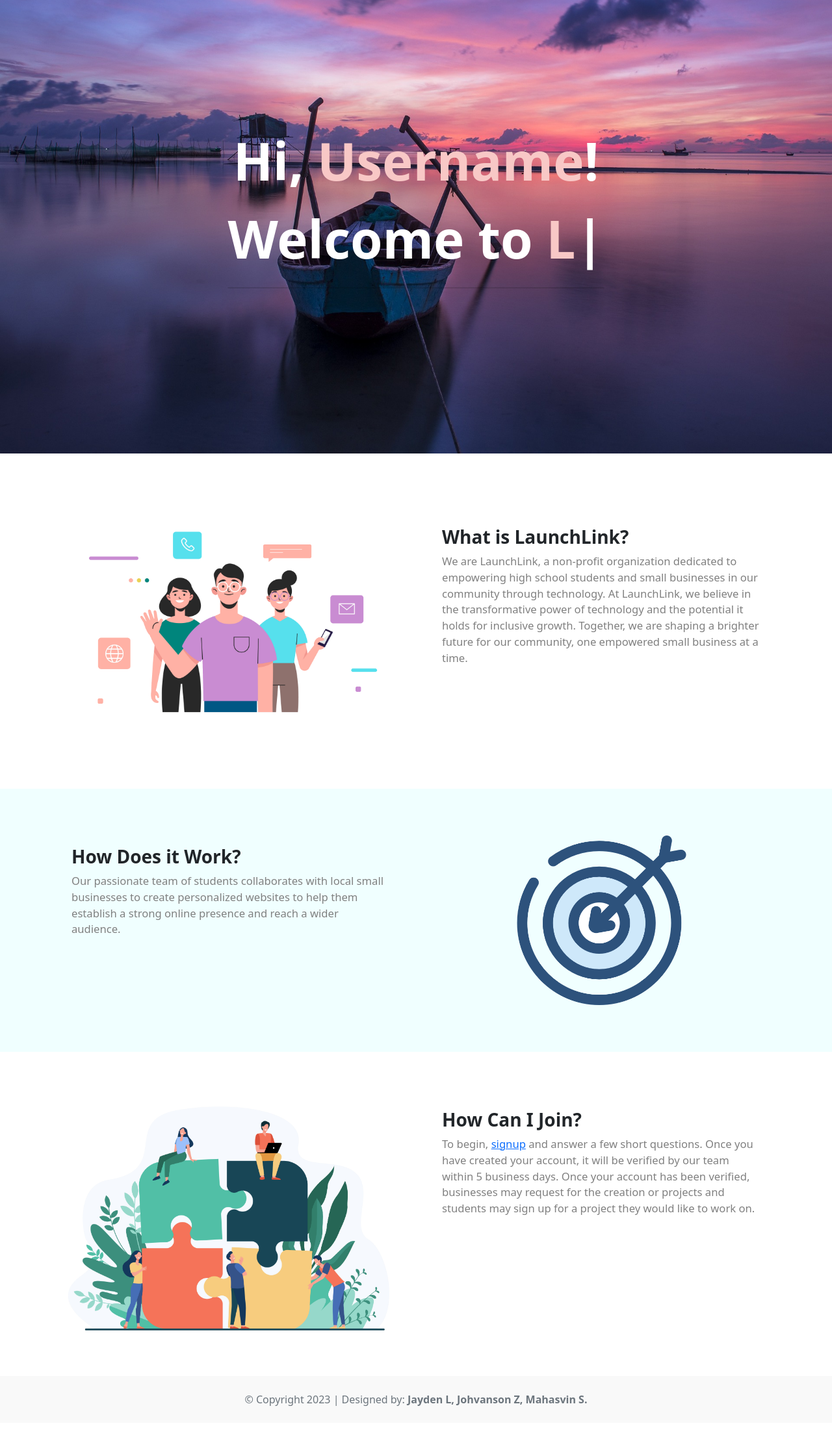
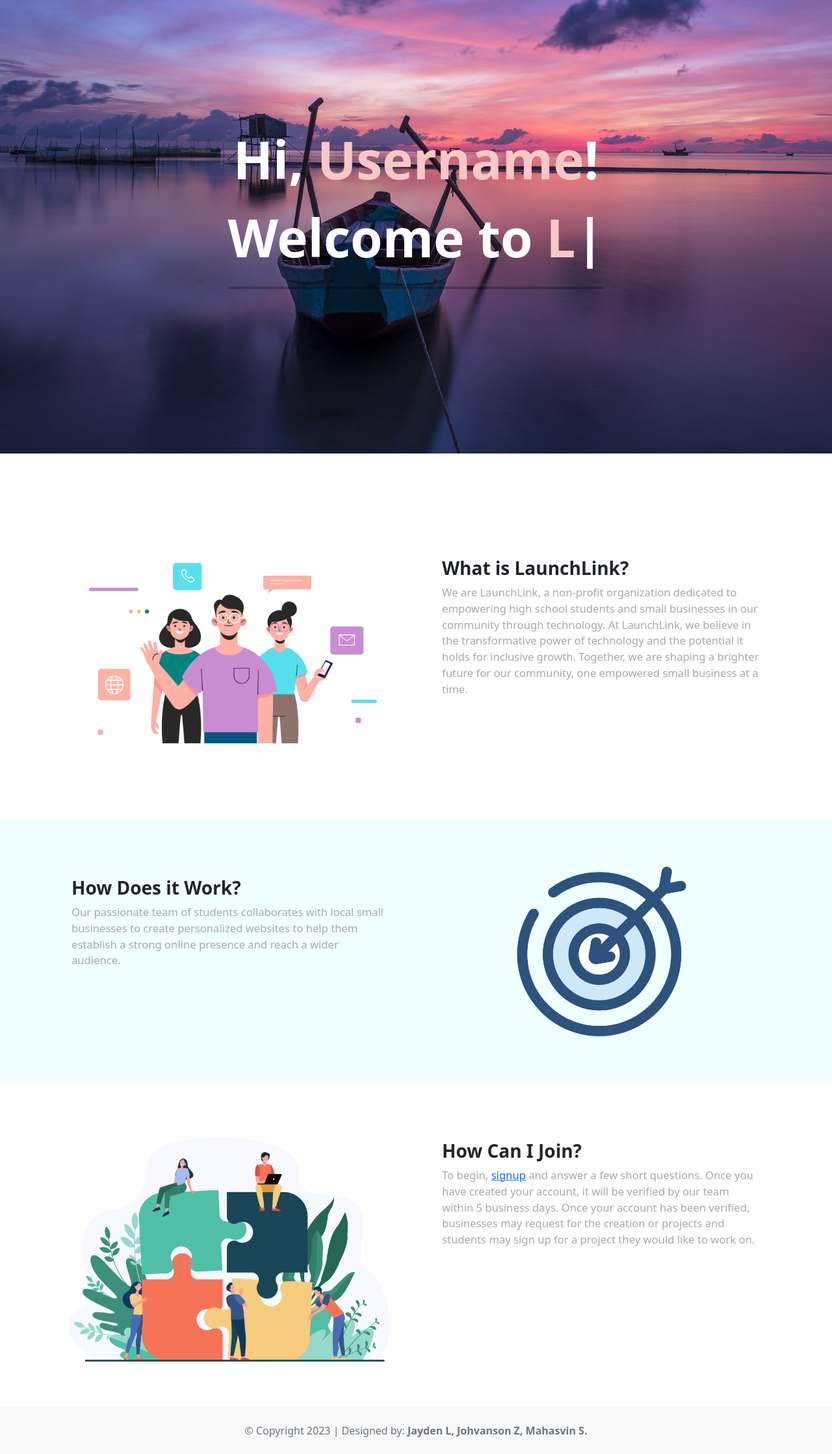
Before and after one commit to Mahasvin24/TechXelerate-LaunchLink, a Django app: page / in a window 1280 px wide. Shown: the part 102-2340 px from the top of the page at 65% size. Before the commit the page ends 2266 px from the top, so only its background shows below. Run offline with Django 4.2, Linux system fonts and the light colour scheme; some libraries are stand-ins or nearby versions.

Commit message:
Minor Front Page Edits (Font + Spacing + hr styling change)

```diff
--- a/about/static/about/css/home.css
+++ b/about/static/about/css/home.css
@@ -1,6 +1,6 @@
 @import url("https://fonts.googleapis.com/css2?family=Poppins:wght@500&display=swap");
 @import url("https://fonts.googleapis.com/css2?family=Nunito&display=swap");
-@import url("https://fonts.googleapis.com/css2?family=Work+Sans&display=swap");
+@import url("https://fonts.googleapis.com/css2?family=Comfortaa&display=swap");
 #welcome-image {
   width: 75vw;
   height: 80vh;
--- a/about/static/about/css/layout.css
+++ b/about/static/about/css/layout.css
@@ -1,6 +1,6 @@
 @import url("https://fonts.googleapis.com/css2?family=Poppins:wght@500&display=swap");
 @import url("https://fonts.googleapis.com/css2?family=Nunito&display=swap");
-@import url("https://fonts.googleapis.com/css2?family=Work+Sans&display=swap");
+@import url("https://fonts.googleapis.com/css2?family=Comfortaa&display=swap");
 *, *:before, *:after {
   -moz-box-sizing: border-box;
   -webkit-box-sizing: border-box;
@@ -8,7 +8,7 @@
 }
 
 body {
-  font-family: "Nunito", sans-serif;
+  font-family: "Comfortaa", cursive;
 }
 
 a {
@@ -89,7 +89,7 @@ nav a::before {
   position: absolute;
   top: 0%;
   width: 0%;
-  transition: all ease-in-out 250ms;
+  transition: all ease-in-out 300ms;
 }
 
 nav a:hover::before {
--- a/about/static/about/css/theme.css
+++ b/about/static/about/css/theme.css
@@ -1,5 +1,5 @@
 @import url("https://fonts.googleapis.com/css2?family=Poppins:wght@500&display=swap");
 @import url("https://fonts.googleapis.com/css2?family=Nunito&display=swap");
-@import url("https://fonts.googleapis.com/css2?family=Work+Sans&display=swap");
+@import url("https://fonts.googleapis.com/css2?family=Comfortaa&display=swap");
 
 /*# sourceMappingURL=theme.css.map */
--- a/about/static/about/sass/layout.scss
+++ b/about/static/about/sass/layout.scss
@@ -96,7 +96,7 @@ nav a::before {
     top: 0%;
     width: 0%;
 
-    transition: all ease-in-out 250ms;
+    transition: all ease-in-out 300ms;
 }
 
 nav a:hover::before {
--- a/about/static/about/sass/theme.scss
+++ b/about/static/about/sass/theme.scss
@@ -1,6 +1,6 @@
 @import url('https://fonts.googleapis.com/css2?family=Poppins:wght@500&display=swap');
 @import url('https://fonts.googleapis.com/css2?family=Nunito&display=swap');
-@import url('https://fonts.googleapis.com/css2?family=Work+Sans&display=swap');
+@import url('https://fonts.googleapis.com/css2?family=Comfortaa&display=swap');
 
 $background: #f6f9fb;
 $primary: #135cfd;
@@ -9,7 +9,7 @@ $font_color: black;
 $nav_hover: #DEE3FF;
 $image_background_color: #E1EFF6;
 $navbar_color: white;
-$font: 'Nunito', sans-serif;
+$font: 'Comfortaa', cursive;
 $nav_font: 'Poppins', sans-serif;
 $divisor_line_color: #32364d;
 
--- a/about/templates/about/home.html
+++ b/about/templates/about/home.html
@@ -36,7 +36,7 @@
       Hi,&nbsp;<span class="special-text">Username</span>!
       <br>Welcome to
       <span class="special-text auto-type"></span>
-      <hr style="background-color: black;">
+      <hr style="border: 2px solid black;">
     </p>
   </div>
 </div>
@@ -53,7 +53,7 @@
 </script>
 
 <!--About Us-->
-<br><br><br><br>
+<br><br><br><br><br><br>
 <div class="container px-4 text-center" style="flex-wrap: wrap;">
   <div class="row gx-5">
     <div class="col">
@@ -62,7 +62,7 @@
     <div class="col">
       <div class="p-3" style="text-align: left;">
         <h3><b>What is LaunchLink?</b></h3>
-        <p style="font-size: 1.3vw; color: gray;">
+        <p style="font-size: 1.3vw; color: darkgray;">
           We are LaunchLink, a non-profit organization dedicated to empowering high school students and small businesses in our community through technology. At LaunchLink, we believe in the transformative power of technology and the potential it holds for inclusive growth. Together, we are shaping a brighter future for our community, one empowered small business at a time.
         </p>
       </div>
@@ -79,7 +79,7 @@
       <div class="col">
         <div class="p-3" style="text-align: left;">
           <h3><b>How Does it Work?</b></h3>
-          <p style="font-size: 1.3vw; color: gray;"> Our passionate team of students collaborates with local small businesses to create personalized websites to help them establish a strong online presence and reach a wider audience.</p>
+          <p style="font-size: 1.3vw; color: darkgray;"> Our passionate team of students collaborates with local small businesses to create personalized websites to help them establish a strong online presence and reach a wider audience.</p>
         </div>
       </div>
       <div class="col">
@@ -100,7 +100,7 @@
     <div class="col">
       <div class="p-3" style="text-align: left;">
         <h3><b>How Can I Join?</b></h3>
-        <p style="font-size: 1.3vw; color: gray;">
+        <p style="font-size: 1.3vw; color: darkgray;">
           To begin, <a href="{% url 'accounts:new-client' %}">signup</a> and answer a few short questions. Once you have created your account, it will
           be verified by our team within 5 business days. Once your account has been verified, businesses may request for the creation or projects and
           students may sign up for a project they would like to work on.
```
Also changed, not shown: db.sqlite3.
